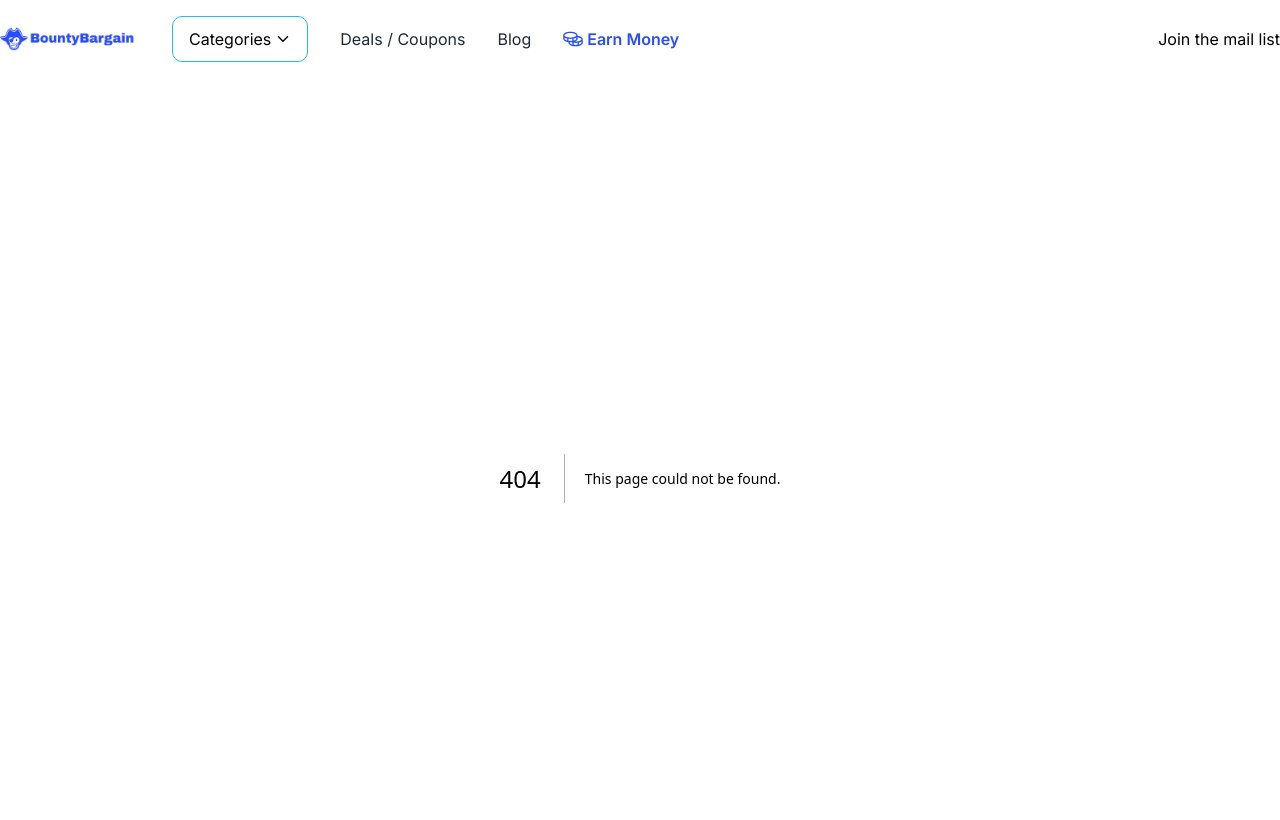
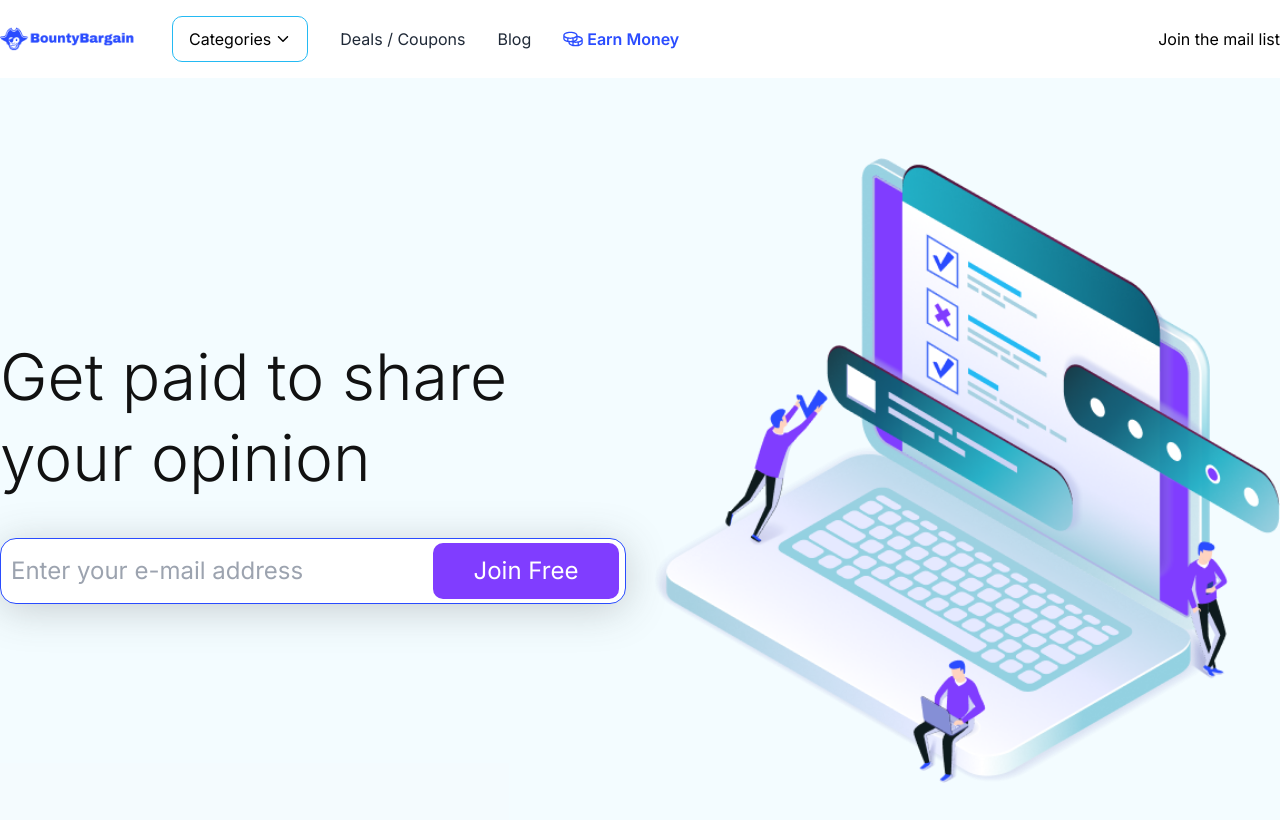
Before and after one commit to mufaqar/bounty-bargain, a Next.js app: page /earn-money in a window 1280 px wide. Before the commit this address had no page. Shown: the top 820 px of the page. Built offline with nearby package versions, Linux system fonts and the light colour scheme.

Commit message:
EarnMoney

```diff
--- /dev/null
+++ b/src/app/earn-money/page.tsx
@@ -0,0 +1,10 @@
+import Banner from '@/components/earnmoney/banner'
+import React from 'react'
+
+export default function EarnMoney() {
+    return (
+        <>
+            <Banner />
+        </>
+    )
+}
--- /dev/null
+++ b/src/components/earnmoney/banner.tsx
@@ -0,0 +1,46 @@
+import React from 'react'
+import Container from '../UI/container'
+import Image from 'next/image'
+import Button from '../UI/button/button'
+
+const Banner = () => {
+    return (
+        <section className='h-screen min-h-screen bg-secondary/5 py-20'>
+            <Container className="grid md:grid-cols-2 grid-cols-1 gap-7 items-center">
+                <div>
+                    <h1 className='sm:text-[64px] sm:leading-[81px] text-4xl font-light text-dark'>
+                        Get paid to share your opinion
+                    </h1>
+                    <form className='flex items-center sm:gap-2.5 gap-1 bg-white border border-primary rounded-2xl py-1 px-1.5 shadow-4xl mt-10'>
+                        <div className='w-full'>
+                            <label htmlFor='email' className='hidden'>
+                                Email
+                            </label>
+                            <input
+                                id='email'
+                                name='email'
+                                type='email'
+                                placeholder='Enter your e-mail address'
+                                className='sm:text-2xl text-sm font-normal w-full focus:border-secondary px-1 py-3 rounded-2xl outline-none ' />
+                        </div>
+                        <Button
+                            size='large'
+                            variants='primary'
+                            color="primary"
+                            fullwidth
+                            rounded
+                            className='sm:max-w-[186px] w-fit px-0 bg-purple hover:bg-secondary sm:text-2xl text-sm rounded-2xl'
+                        >
+                            Join Free
+                        </Button>
+                    </form>
+                </div>
+                <div>
+                    <Image src="/images/banner.png" alt='banner' width={562} height={561} className='w-full' />
+                </div>
+            </Container>
+        </section>
+    )
+}
+
+export default Banner
--- a/tailwind.config.ts
+++ b/tailwind.config.ts
@@ -25,9 +25,7 @@ const config: Config = {
       },
       boxShadow: {
         '3xl': '0 11px 16px 0px rgba(68, 70, 73, 0.07)',
-
-        dark: '#111',
-
+        '4xl': '0 6px 40px 0px rgba(68, 70, 73, 0.25)',
       }
     },
   },
```
Also changed, not shown: public/images/banner.png (added).
